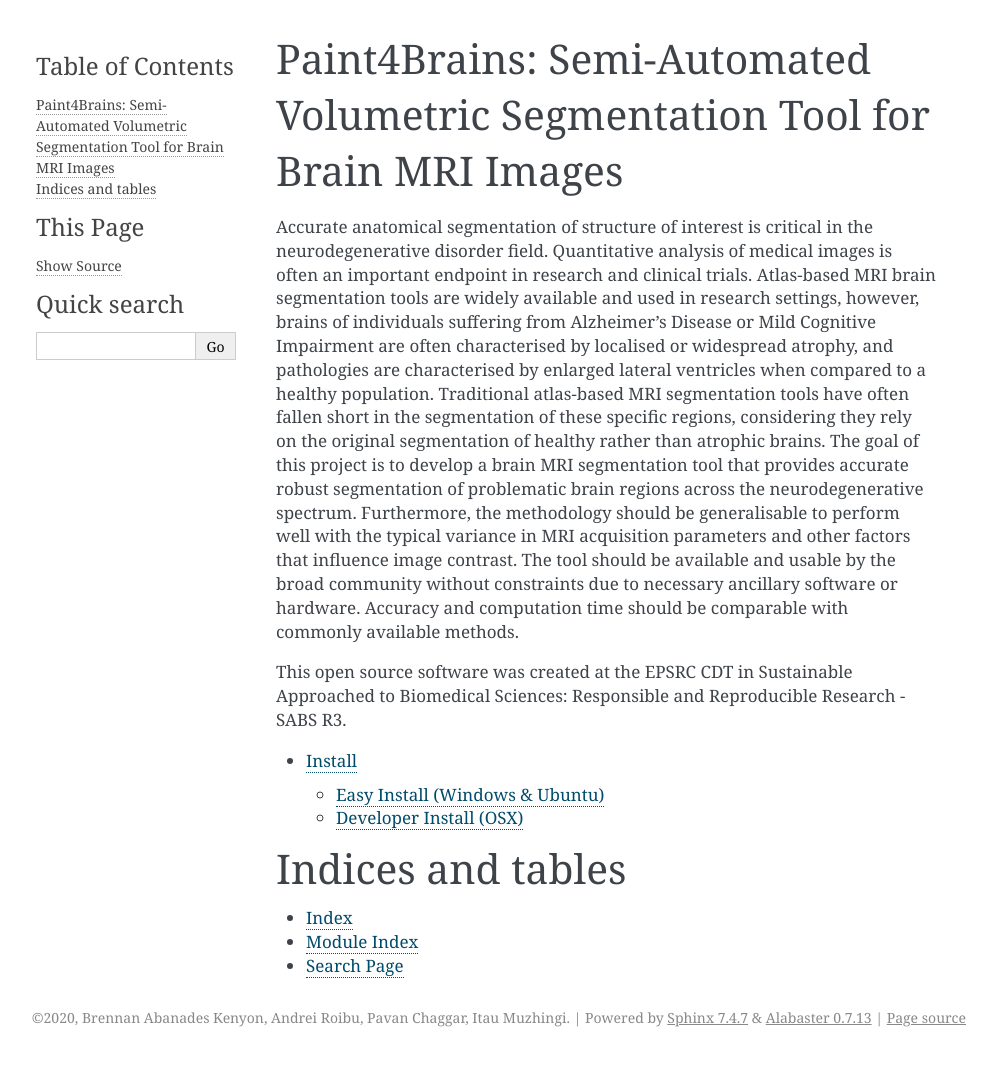
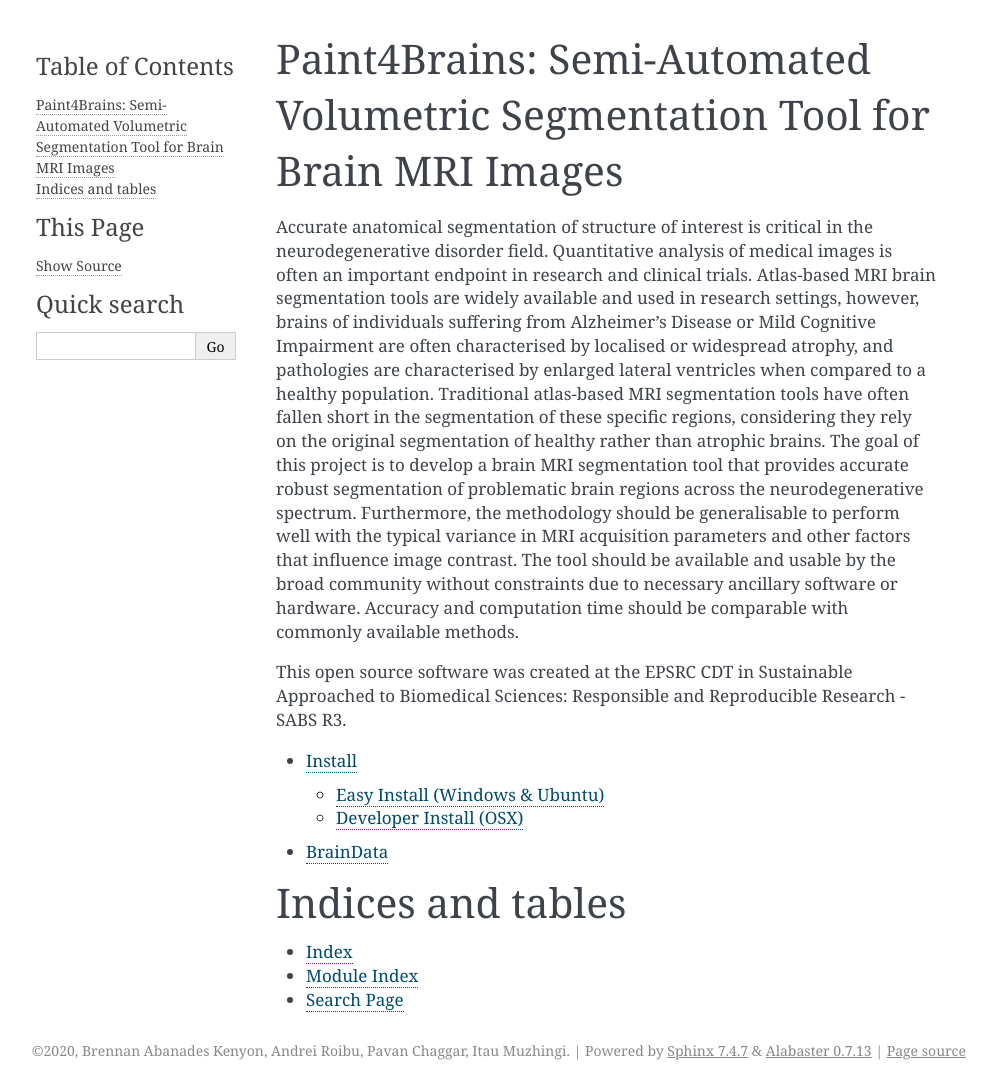
Before and after one commit to SABS-R3-projects/Paint4Brains, a Sphinx documentation site: the page built from docs/source/index.rst, in a window 1280 px wide. Shown: the whole page, without its empty margins (144-1141 px from the left). Built offline with Sphinx 7.4.7, drawn with Linux system fonts in a browser that asks for light colours; before the commit the page ends 1057 px from its top, so only the background shows below that.

Commit message:
adding braindata and adding autodoc extension

```diff
--- a/docs/source/BrainData.rst
+++ b/docs/source/BrainData.rst
@@ -2,11 +2,11 @@
 BrainData
 *********
 
-.. currentmodule:: Paint4Brains.Extractor
+.. currentmodule:: Paint4Brains.BrainData
 
 Class containing all image manipulation tools for nifti images.
 
 Overview:
 
 
-.. autoclass:: Extractor
+.. autoclass:: BrainData
--- a/docs/source/conf.py
+++ b/docs/source/conf.py
@@ -31,7 +31,9 @@ release = '0.1'
 # extensions coming with Sphinx (named 'sphinx.ext.*') or your custom
 # ones.
 extensions = [
+    'sphinx.ext.autodoc',
 ]
+
 
 # Add any paths that contain templates here, relative to this directory.
 templates_path = ['_templates']
--- a/docs/source/index.rst
+++ b/docs/source/index.rst
@@ -13,6 +13,7 @@ This open source software was created at the EPSRC CDT in Sustainable Approached
 
 .. toctree::
     install
+    BrainData
 
 
 
```
